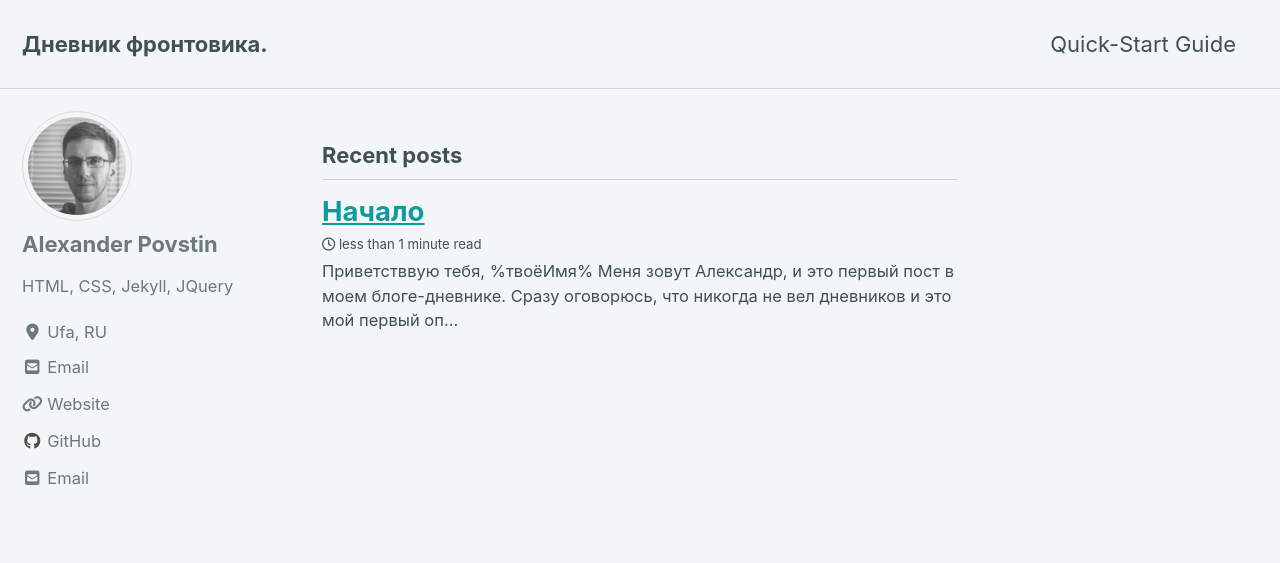
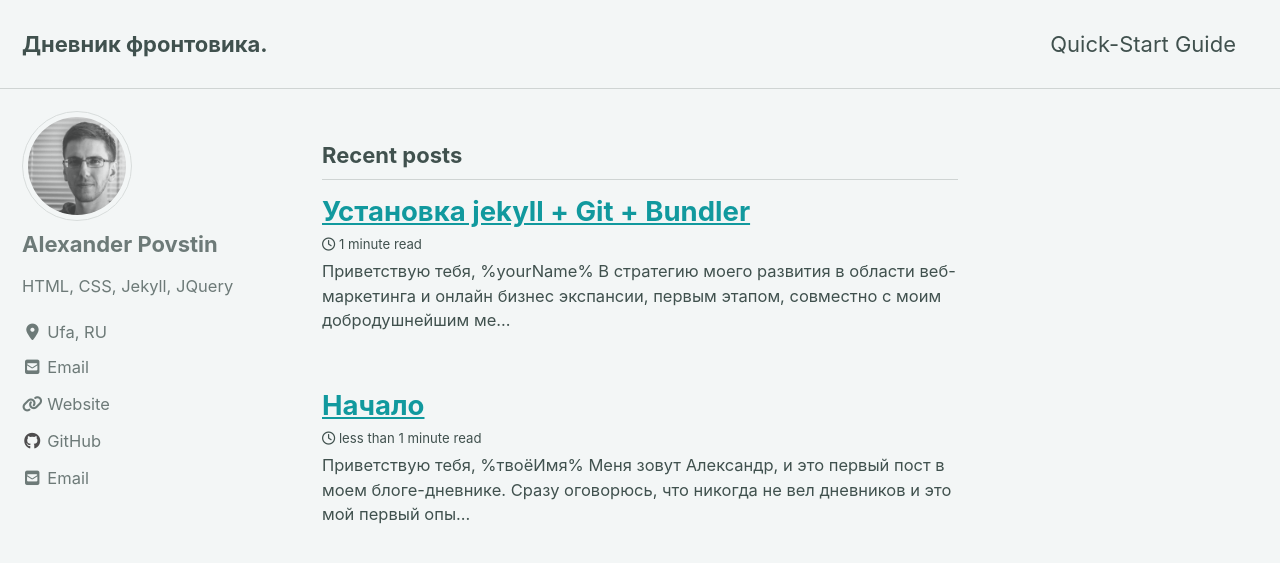
Before and after one commit to alexpovstin/blog, a Jekyll site: the page built from index.html, in a window 1280 px wide and 900 px high. Shown: the top 563 px of the window. Built offline with Jekyll 4.4.1, drawn with Linux system fonts in a browser that asks for light colours; cached includes are drawn as plain includes; nearby versions of some CDN libraries; the list of posts is cut into pages by our own code; part of the change alters nothing that is shown.

Commit message:
Post 2 Jekyll setup

```diff
--- a/_posts/2019-09-18-hello-world.md
+++ b/_posts/2019-09-18-hello-world.md
@@ -7,7 +7,7 @@ tags:
 ---
 
 
-Приветстввую тебя, %твоёИмя%
+### Приветствую тебя, %твоёИмя%
 Меня зовут Александр, и это первый пост в моем блоге-дневнике. Сразу оговорюсь, что никогда не вел дневников и это мой первый опыт. Резонный вопрос - зачем вдруг? Прозвучит неожиданно, даже немножко мерзко, но к своим 32 годам я начинаю приходить к неожиданным выводам, например, о важности ведения отчетности. Я не о бухгалтерской - я вообще. С детства нам прививают ненависть к отчетности - мучают через заполнением дневника в школе, жизнь в университете делится на строгие "отчетные периоды", а после и начальник добивает "никому ненужными" отчетами, и только дорвавшись до относительной свободы мы снимаем с себя всякую отетственность отслеживать изменения своей жизни, от того легко потеряться во времени лет, лишь изредка риторически  опрашивая себя о глобальном состоянии дел какого-нибудь третьего января и благополучно забываясь до следующего года. Таким же образом можно зависнуть на работе, которая уже набила оскомину, которая не приносит никаких эмоций, работе которая не демонстрирует результаты деятельности, бесконечное сизифово колесо офисной сансары.
 Относительно недавно я озадачился расширением сферы своей деятельности в сторону веб-технологий, маркетинга и социальной инженерии. Это то, что меня сейчас вдохновляет.
 Здесь я буду фиксировать свой опыт для отслеживания динамики своего прогресса, для лучшего усвоения технического материала, возможности вернуться и освежить память.
--- /dev/null
+++ b/_posts/2019-09-20-jekyll-setup.md
@@ -0,0 +1,34 @@
+---
+title: Установка jekyll + Git + Bundler
+categories:
+  - storys
+tags:
+  - jekyll git bundler setup
+---
+
+
+### Приветствую тебя, %yourName%
+В стратегию моего развития в области веб-маркетинга и онлайн бизнес экспансии, первым этапом, совместно с моим добродушнейшим [ментором](http://rinat-enikeev.github.io/cv/ "Настоящий синьор, что тут сказать"), определены следующие задачи:
+1. Освоение быстрого создания сайтов с нуля на основе технолгии шаблонизатора jekyll
+1. Изучение книг по теории маркетинга ([см. следующий пост](http://ya.ru))
+
+Почему jekyll?
+Резонно.
+
+* Можно обойтись *без знания кода*. Начальные навыки html и css будут плюсом. Как раз мой случай.
+* Сайт создается на основе уже разработанных симпатичных шаблонов, коих бессметное количество
+* технология зиждится на  _open source ("открытый код")_ - а значит - всё бесплатно
+* Сайты не требовательны: в отличие от CMS-систем типа wordpress, joomla и т.п. не требуется серверной исполнительной части и возни с базами данных. Это же и накладывает некоторые ограничения по функционалу.
+* Возможно бесплатное размещение на хостинге github'a
+* Шаблоны адаптивны под мобильные версии
+
+Резюме: если вам нужны быстрые, адаптивные, сайты с минимум функционала, посадочные страницы, сайты визитки и тому подобное - ***jekyll*** к вашим услугам.
+
+###
+
+Итак приступим у установке:
+
+1. Зайдем на оффициальный сайт [jekyll](https://jekyllrb.com) и увидим, что для начала надо необходимо установить к себе на локальный компьютер Git
+	![](/assets/img/jksetup/1.png "ква-ква")
+> _Git_ это система контроля версий. Она позволяет контролировать изменения проекта в разрезе файлов и даже содержимого текстовых документов, например файлов страниц сайта; позволяет легко "откатывать" к предыдущей версии, синхронизировать изменения между "локальными разработками" у себя на компьютере дома и опубликованным на хостинге сайтом
+1. гугеноты
```
Also changed, not shown: assets/img/jksetup/1.png (added).
